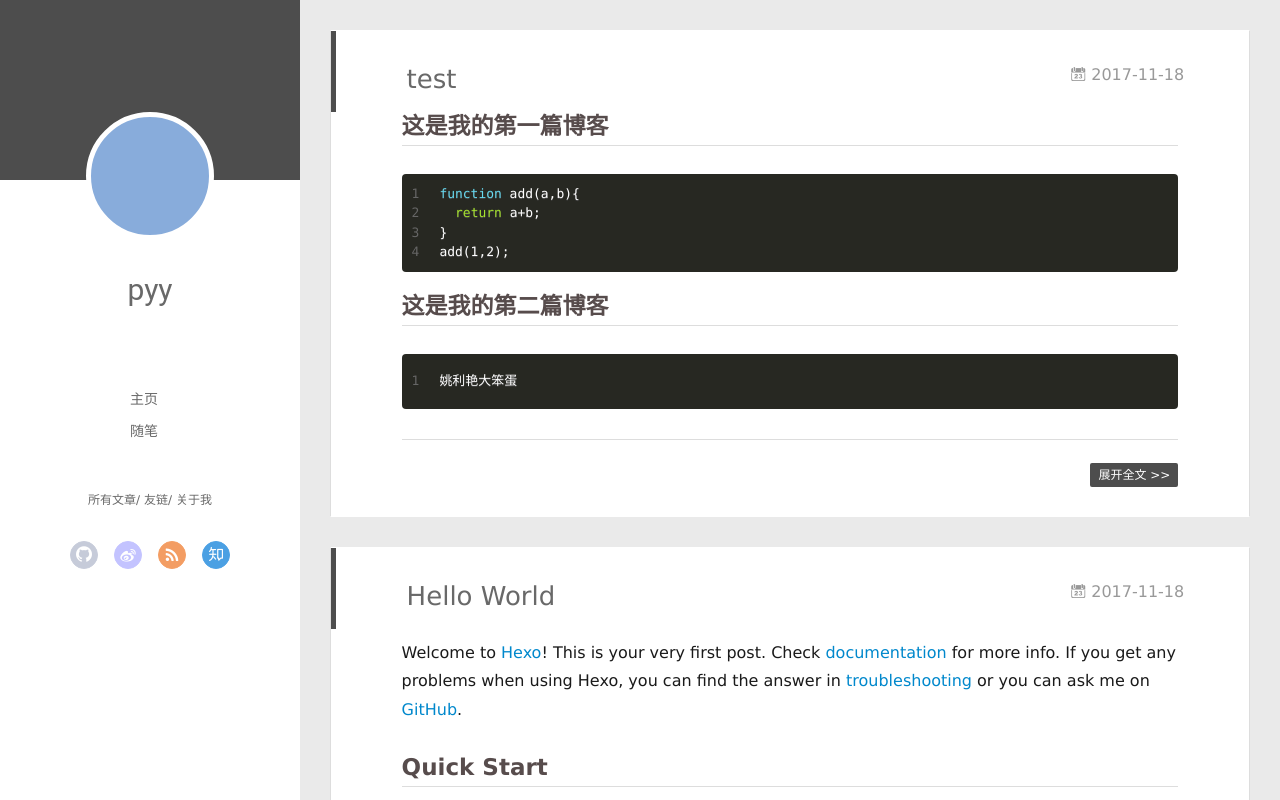
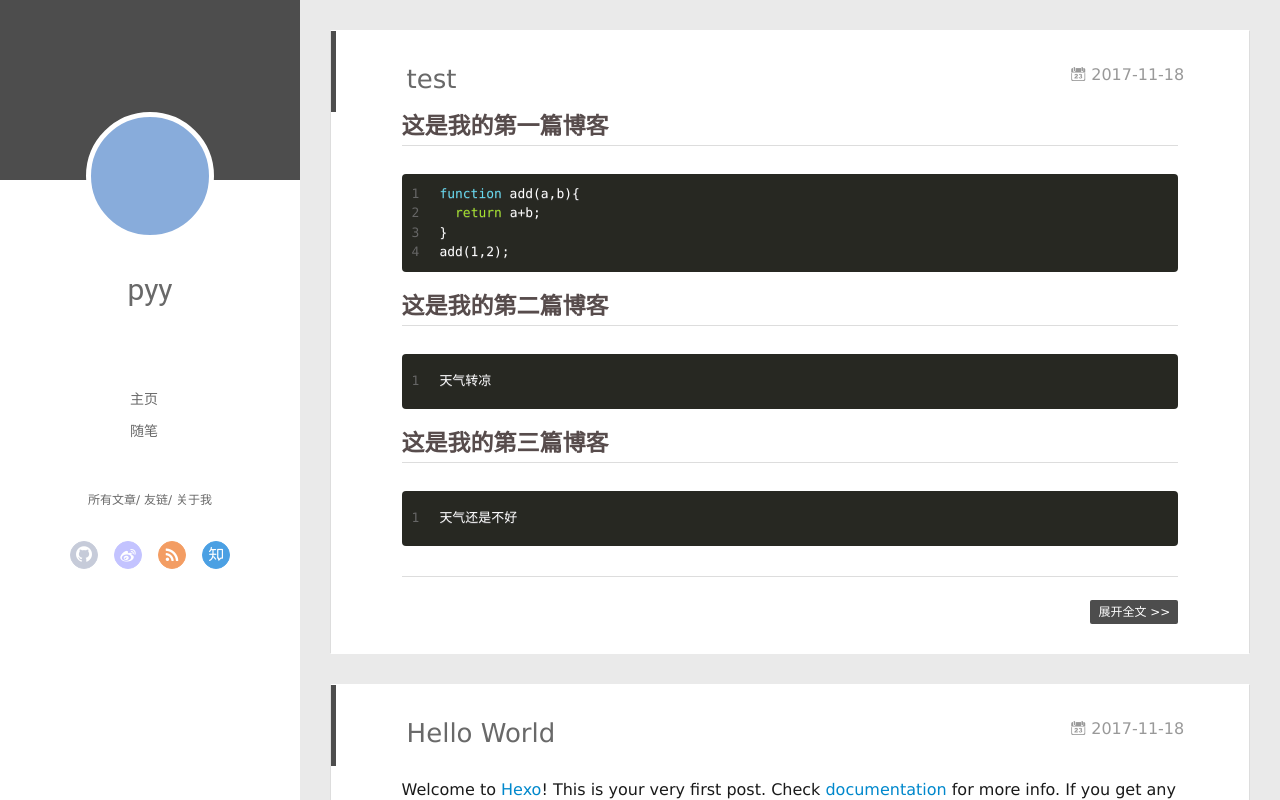
Before and after one commit to zpyyz17/zpyyz17.github.io, a plain HTML site: page index.html in a window 1280 px wide. Drawn offline with Linux system fonts and the light colour scheme; no server answers.

Commit message:
Site updated: 2017-11-20 09:04:55

```diff
--- a/index.html
+++ b/index.html
@@ -172,7 +172,8 @@
     <div class="article-entry" itemprop="articleBody">
 
         <h2 id="这是我的第一篇博客"><a href="#这是我的第一篇博客" class="headerlink" title="这是我的第一篇博客"></a>这是我的第一篇博客</h2><figure class="highlight bash"><table><tr><td class="gutter"><pre><span class="line">1</span><br><span class="line">2</span><br><span class="line">3</span><br><span class="line">4</span><br></pre></td><td class="code"><pre><span class="line"><span class="keyword">function</span> add(a,b)&#123;</span><br><span class="line">  <span class="built_in">return</span> a+b;</span><br><span class="line">&#125;</span><br><span class="line">add(1,2);</span><br></pre></td></tr></table></figure>
-<h2 id="这是我的第二篇博客"><a href="#这是我的第二篇博客" class="headerlink" title="这是我的第二篇博客"></a>这是我的第二篇博客</h2><figure class="highlight bash"><table><tr><td class="gutter"><pre><span class="line">1</span><br></pre></td><td class="code"><pre><span class="line">姚利艳大笨蛋</span><br></pre></td></tr></table></figure>
+<h2 id="这是我的第二篇博客"><a href="#这是我的第二篇博客" class="headerlink" title="这是我的第二篇博客"></a>这是我的第二篇博客</h2><figure class="highlight bash"><table><tr><td class="gutter"><pre><span class="line">1</span><br></pre></td><td class="code"><pre><span class="line">天气转凉</span><br></pre></td></tr></table></figure>
+<h2 id="这是我的第三篇博客"><a href="#这是我的第三篇博客" class="headerlink" title="这是我的第三篇博客"></a>这是我的第三篇博客</h2><figure class="highlight bash"><table><tr><td class="gutter"><pre><span class="line">1</span><br></pre></td><td class="code"><pre><span class="line">天气还是不好</span><br></pre></td></tr></table></figure>
 
 
 
```
Also changed, not shown: 2017/11/18/test/index.html (+6 -5 lines).
